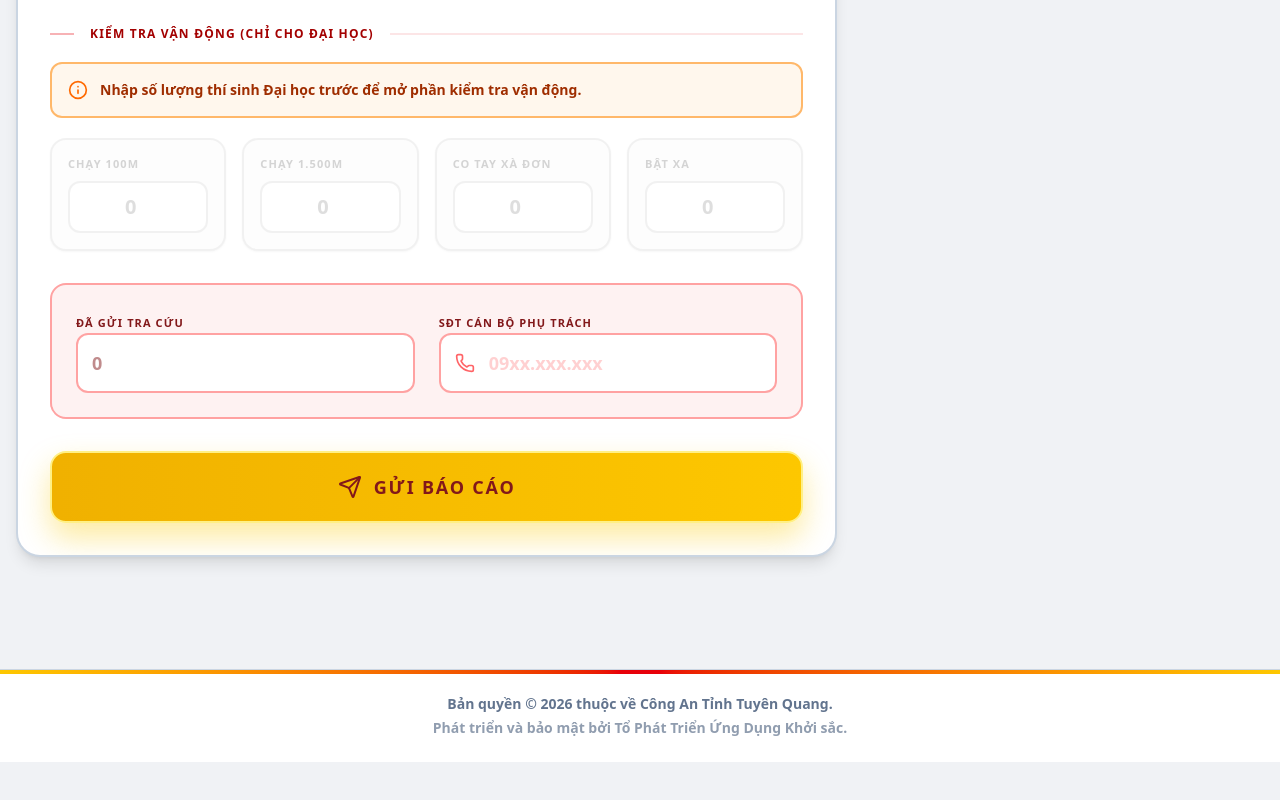
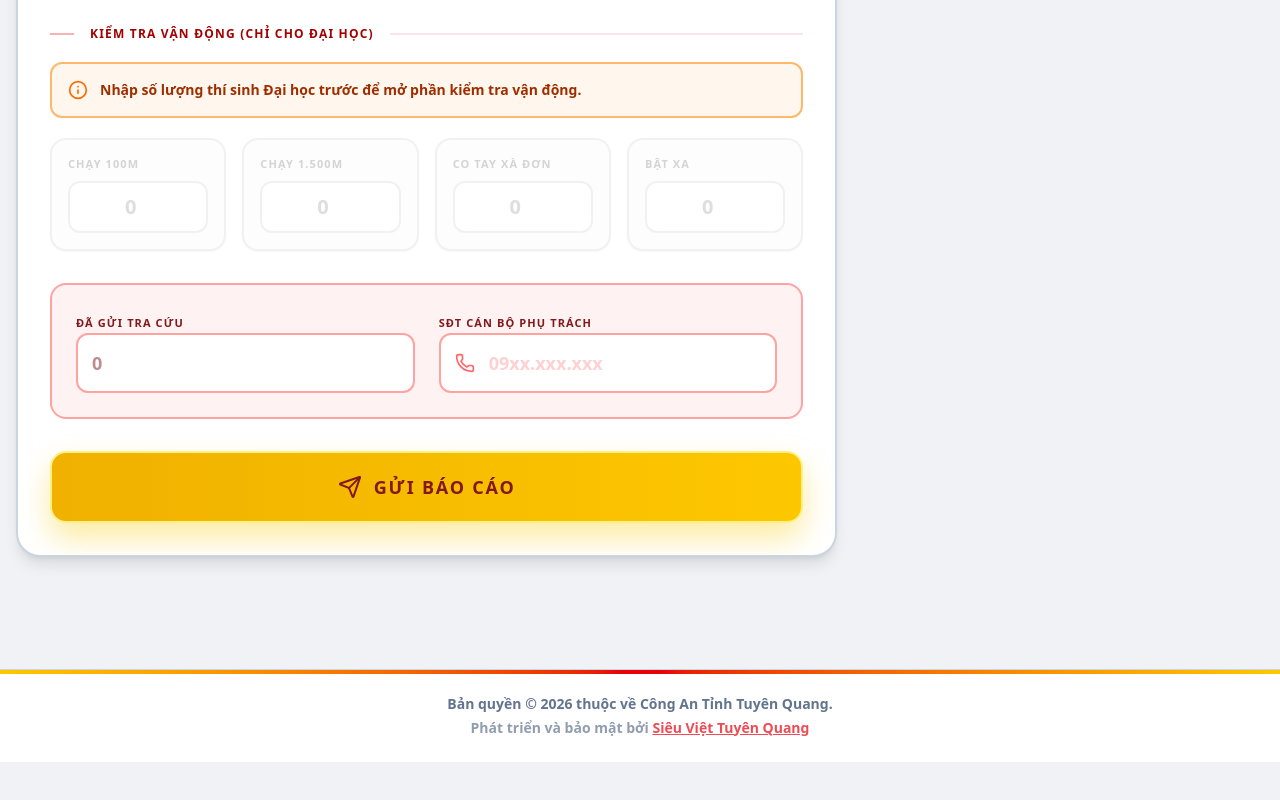
Before and after one commit to qualaduoc/tuyensinh-congan-tuyenquang, a Next.js app: page / in a window 1280 px wide. Shown: the part 610-1410 px from the top of the page. Built offline with nearby package versions, Linux system fonts and the light colour scheme; no server answers.

Commit message:
Sua footer: doi ten Sieu Viet Tuyen Quang, link Zalo 0982612007

```diff
--- a/src/app/admin/page.tsx
+++ b/src/app/admin/page.tsx
@@ -72,7 +72,7 @@ export default function AdminPage() {
       <footer className="w-full text-center py-6 mt-8 border-t border-slate-300 text-slate-500 text-xs md:text-sm font-semibold relative overflow-hidden bg-white no-print">
         <div className="absolute top-0 left-0 w-full h-1 bg-gradient-to-r from-yellow-400 via-red-600 to-yellow-400"></div>
         <p>Bản quyền © 2026 thuộc về Công An Tỉnh Tuyên Quang.</p>
-        <p className="mt-1 opacity-70">Phát triển và bảo mật bởi Tổ Phát Triển Ứng Dụng Khởi sắc.</p>
+        <p className="mt-1 opacity-70">Phát triển và bảo mật bởi <a href="https://zalo.me/0982612007" target="_blank" rel="noopener noreferrer" className="text-red-600 hover:text-red-800 underline font-bold">Siêu Việt Tuyên Quang</a></p>
       </footer>
     </div>
   );
--- a/src/app/page.tsx
+++ b/src/app/page.tsx
@@ -43,7 +43,7 @@ export default function Home() {
       <footer className="w-full text-center py-6 mt-8 border-t border-slate-300 text-slate-500 text-xs md:text-sm font-semibold relative overflow-hidden bg-white">
         <div className="absolute top-0 left-0 w-full h-1 bg-gradient-to-r from-yellow-400 via-red-600 to-yellow-400"></div>
         <p>Bản quyền © 2026 thuộc về Công An Tỉnh Tuyên Quang.</p>
-        <p className="mt-1 opacity-70">Phát triển và bảo mật bởi Tổ Phát Triển Ứng Dụng Khởi sắc.</p>
+        <p className="mt-1 opacity-70">Phát triển và bảo mật bởi <a href="https://zalo.me/0982612007" target="_blank" rel="noopener noreferrer" className="text-red-600 hover:text-red-800 underline font-bold">Siêu Việt Tuyên Quang</a></p>
       </footer>
     </div>
   );
```
